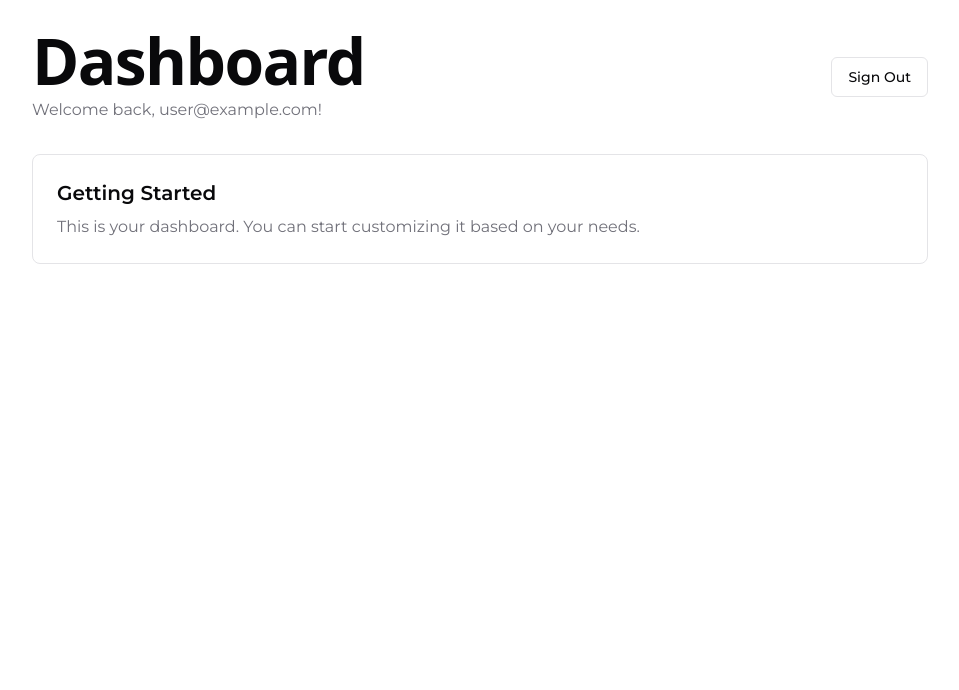
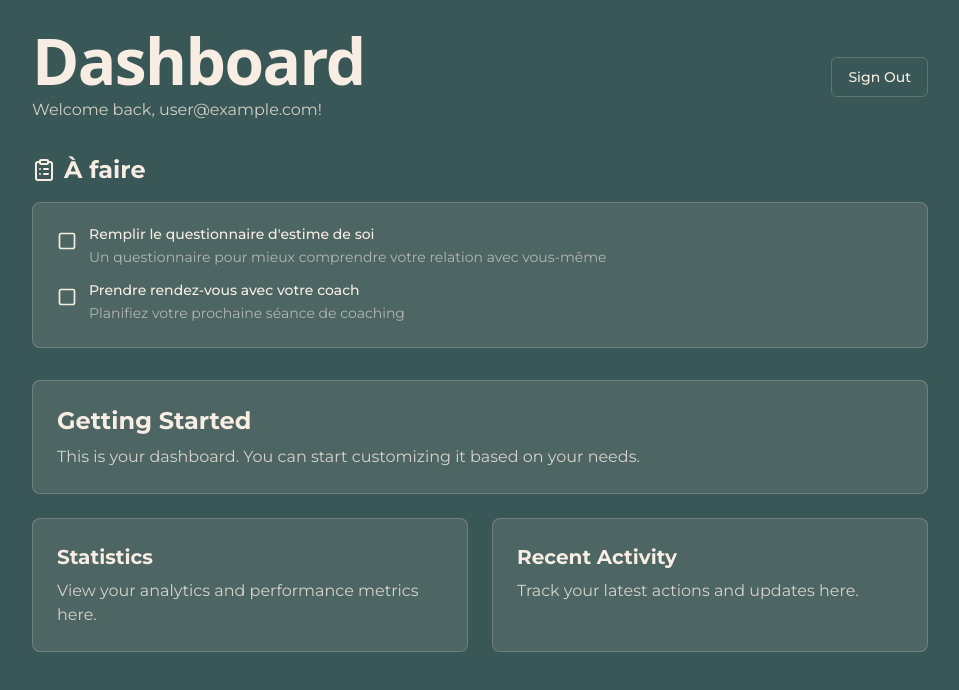
Before and after one commit to numerized/anneyvonnetherapeute, a Next.js app: page /dashboard in a window 1280 px wide. Shown: the top 690 px of the page, without its empty margins (160-1119 px from the left). Built offline with nearby package versions, Linux system fonts and the light colour scheme; no server answers; sample sign-in values are in the browser's storage; what @sanity/demo would draw is missing.

Commit message:
dashboard with TODO

```diff
--- a/app/dashboard/page.tsx
+++ b/app/dashboard/page.tsx
@@ -2,14 +2,20 @@
 
 import { useEffect, useState } from 'react';
 import { useRouter } from 'next/navigation';
-import { getAuth, onAuthStateChanged, User } from 'firebase/auth';
+import { getAuth, signOut, User } from 'firebase/auth';
 import { app } from '@/lib/firebase';
-import { toast } from "sonner";
-import { Button } from "@/components/ui/button";
+import { Button } from '@/components/ui/button';
+import { toast } from 'sonner';
+import { ClipboardList, CheckSquare, Square } from 'lucide-react';
+import Link from 'next/link';
 
 export default function DashboardPage() {
   const [user, setUser] = useState<User | null>(null);
   const [loading, setLoading] = useState(true);
+  const [checkedItems, setCheckedItems] = useState<{ [key: string]: boolean }>({
+    questionnaire: false,
+    appointment: false,
+  });
   const router = useRouter();
 
   useEffect(() => {
@@ -22,7 +28,7 @@ export default function DashboardPage() {
       return;
     }
 
-    const unsubscribe = onAuthStateChanged(auth, (user) => {
+    const unsubscribe = auth.onAuthStateChanged((user) => {
       if (user) {
         setUser(user);
       } else {
@@ -38,22 +44,29 @@ export default function DashboardPage() {
   }, [router]);
 
   const handleSignOut = async () => {
-    const auth = getAuth(app);
     try {
-      await auth.signOut();
+      const auth = getAuth(app);
+      await signOut(auth);
       router.push('/login');
       toast.success('Successfully signed out');
     } catch (error) {
-      console.error('Sign out error:', error);
+      console.error('Error signing out:', error);
       toast.error('Failed to sign out');
     }
   };
 
+  const toggleCheckbox = (id: string) => {
+    setCheckedItems(prev => ({
+      ...prev,
+      [id]: !prev[id]
+    }));
+  };
+
   if (loading) {
     return (
-      <div className="flex min-h-screen items-center justify-center bg-[hsl(var(--background))]">
+      <div className="relative min-h-screen grid place-items-center bg-primary-forest">
         <div className="text-center">
-          <p className="text-[hsl(var(--muted-foreground))]">Loading...</p>
+          <p className="text-primary-cream/80">Loading...</p>
         </div>
       </div>
     );
@@ -64,27 +77,108 @@ export default function DashboardPage() {
   }
 
   return (
-    <div className="min-h-screen bg-[hsl(var(--background))] p-8">
+    <div className="min-h-screen bg-primary-forest p-8">
       <div className="mx-auto max-w-4xl">
         <div className="mb-8 flex items-center justify-between">
           <div>
-            <h1 className="text-3xl font-bold tracking-tight">Dashboard</h1>
-            <p className="mt-2 text-[hsl(var(--muted-foreground))]">
+            <h1 className="text-4xl font-black text-primary-cream tracking-tight">Dashboard</h1>
+            <p className="mt-2 text-primary-cream/80">
               Welcome back, {user.email}!
             </p>
           </div>
-          <Button variant="outline" onClick={handleSignOut}>
+          <Button
+            variant="outline"
+            onClick={handleSignOut}
+            className="border-primary-cream/20 text-primary-cream hover:bg-primary-cream/10 hover:text-primary-coral"
+          >
             Sign Out
           </Button>
         </div>
 
-        {/* Add your dashboard content here */}
+        {/* TODO Section */}
+        <div className="mb-8">
+          <div className="flex items-center gap-2 mb-4">
+            <ClipboardList className="w-6 h-6 text-primary-cream" />
+            <h2 className="text-2xl font-bold text-primary-cream">À faire</h2>
+          </div>
+          <div className="rounded-lg border border-primary-cream/20 bg-primary-cream/10 p-6">
+            <div className="space-y-4">
+              {/* Questionnaire Item */}
+              <div className="flex items-start gap-3">
+                <button
+                  onClick={() => toggleCheckbox('questionnaire')}
+                  className="mt-1 text-primary-cream hover:text-primary-coral transition-colors"
+                >
+                  {checkedItems.questionnaire ? (
+                    <CheckSquare className="w-5 h-5" />
+                  ) : (
+                    <Square className="w-5 h-5" />
+                  )}
+                </button>
+                <div className="grid gap-1.5 leading-none">
+                  <Link
+                    href="/questionnaire"
+                    className="text-sm font-medium leading-none text-primary-cream hover:text-primary-coral transition-colors"
+                  >
+                    Remplir le questionnaire d'estime de soi
+                  </Link>
+                  <p className="text-sm text-primary-cream/60">
+                    Un questionnaire pour mieux comprendre votre relation avec vous-même
+                  </p>
+                </div>
+              </div>
+
+              {/* Appointment Item */}
+              <div className="flex items-start gap-3">
+                <button
+                  onClick={() => toggleCheckbox('appointment')}
+                  className="mt-1 text-primary-cream hover:text-primary-coral transition-colors"
+                >
+                  {checkedItems.appointment ? (
+                    <CheckSquare className="w-5 h-5" />
+                  ) : (
+                    <Square className="w-5 h-5" />
+                  )}
+                </button>
+                <div className="grid gap-1.5 leading-none">
+                  <Link
+                    href="/appointment"
+                    className="text-sm font-medium leading-none text-primary-cream hover:text-primary-coral transition-colors"
+                  >
+                    Prendre rendez-vous avec votre coach
+                  </Link>
+                  <p className="text-sm text-primary-cream/60">
+                    Planifiez votre prochaine séance de coaching
+                  </p>
+                </div>
+              </div>
+            </div>
+          </div>
+        </div>
+
+        {/* Dashboard Cards */}
         <div className="grid gap-6">
-          <div className="rounded-lg border border-[hsl(var(--border))] bg-[hsl(var(--card))] p-6">
-            <h2 className="text-xl font-semibold">Getting Started</h2>
-            <p className="mt-2 text-[hsl(var(--muted-foreground))]">
+          <div className="rounded-lg border border-primary-cream/20 bg-primary-cream/10 p-6">
+            <h2 className="text-2xl font-bold text-primary-cream">Getting Started</h2>
+            <p className="mt-2 text-primary-cream/80">
               This is your dashboard. You can start customizing it based on your needs.
             </p>
+          </div>
+
+          <div className="grid grid-cols-1 md:grid-cols-2 gap-6">
+            <div className="rounded-lg border border-primary-cream/20 bg-primary-cream/10 p-6">
+              <h3 className="text-xl font-bold text-primary-cream">Statistics</h3>
+              <p className="mt-2 text-primary-cream/80">
+                View your analytics and performance metrics here.
+              </p>
+            </div>
+
+            <div className="rounded-lg border border-primary-cream/20 bg-primary-cream/10 p-6">
+              <h3 className="text-xl font-bold text-primary-cream">Recent Activity</h3>
+              <p className="mt-2 text-primary-cream/80">
+                Track your latest actions and updates here.
+              </p>
+            </div>
           </div>
         </div>
       </div>
--- a/app/login/check-email/page.tsx
+++ b/app/login/check-email/page.tsx
@@ -8,31 +8,36 @@ export default function CheckEmailPage() {
   const [email, setEmail] = useState<string | null>(null);
 
   useEffect(() => {
-    setEmail(window.localStorage.getItem('emailForSignIn'));
+    // Get email from localStorage
+    const storedEmail = window.localStorage.getItem('emailForSignIn');
+    setEmail(storedEmail);
   }, []);
 
   return (
-    <div className="flex min-h-screen items-center justify-center bg-[hsl(var(--background))] px-4">
-      <div className="w-full max-w-md space-y-8 text-center">
-        <h2 className="text-3xl font-bold tracking-tight">Check your email</h2>
+    <div className="relative min-h-screen grid place-items-center bg-primary-forest">
+      <div className="w-full max-w-md px-4 space-y-8 text-center">
+        <h2 className="text-4xl font-black text-primary-cream tracking-tight">Check your email</h2>
 
         <div className="space-y-4">
           {email && (
-            <p className="text-[hsl(var(--muted-foreground))]">
-              We've sent a magic link to <span className="font-medium text-[hsl(var(--foreground))]">{email}</span>
+            <p className="text-primary-cream/80">
+              We've sent a magic link to <span className="font-medium text-primary-cream">{email}</span>
             </p>
           )}
 
-          <p className="text-[hsl(var(--muted-foreground))]">
+          <p className="text-primary-cream/80">
             Click the link in the email to sign in to your account.
           </p>
 
-          <div className="pt-4">
-            <p className="text-sm text-[hsl(var(--muted-foreground))]">
+          <div className="mt-8">
+            <p className="text-sm text-primary-cream/80">
               Didn't receive the email?
             </p>
             <Link href="/login">
-              <Button variant="ghost" className="mt-2">
+              <Button
+                variant="ghost"
+                className="mt-2 text-primary-cream hover:text-primary-coral hover:bg-primary-cream/10"
+              >
                 Try again
               </Button>
             </Link>
--- /dev/null
+++ b/components/ui/checkbox.tsx
@@ -0,0 +1,30 @@
+"use client"
+
+import * as React from "react"
+import * as CheckboxPrimitive from "@radix-ui/react-checkbox"
+import { Check } from "lucide-react"
+
+import { cn } from "@/lib/utils"
+
+const Checkbox = React.forwardRef<
+  React.ElementRef<typeof CheckboxPrimitive.Root>,
+  React.ComponentPropsWithoutRef<typeof CheckboxPrimitive.Root>
+>(({ className, ...props }, ref) => (
+  <CheckboxPrimitive.Root
+    ref={ref}
+    className={cn(
+      "peer h-4 w-4 shrink-0 rounded-sm border border-primary ring-offset-background focus-visible:outline-none focus-visible:ring-2 focus-visible:ring-ring focus-visible:ring-offset-2 disabled:cursor-not-allowed disabled:opacity-50 data-[state=checked]:bg-primary data-[state=checked]:text-primary-foreground",
+      className
+    )}
+    {...props}
+  >
+    <CheckboxPrimitive.Indicator
+      className={cn("flex items-center justify-center text-current")}
+    >
+      <Check className="h-4 w-4" />
+    </CheckboxPrimitive.Indicator>
+  </CheckboxPrimitive.Root>
+))
+Checkbox.displayName = CheckboxPrimitive.Root.displayName
+
+export { Checkbox }
--- /dev/null
+++ b/lib/utils.ts
@@ -0,0 +1,6 @@
+import { type ClassValue, clsx } from "clsx"
+import { twMerge } from "tailwind-merge"
+
+export function cn(...inputs: ClassValue[]) {
+  return twMerge(clsx(inputs))
+}
--- a/package.json
+++ b/package.json
@@ -17,6 +17,7 @@
   "dependencies": {
     "@headlessui/react": "^2.2.0",
     "@next/env": "15.1.2",
+    "@radix-ui/react-checkbox": "^1.1.3",
     "@radix-ui/react-slot": "^1.1.1",
     "@sanity/demo": "2.0.0",
     "@sanity/icons": "3.4.0",
@@ -25,14 +26,17 @@
     "@sanity/ui": "2.8.23",
     "@sanity/vision": "3.64.1",
     "@sanity/visual-editing": "^2.10.10",
+    "@sendgrid/mail": "^8.1.4",
     "@tailwindcss/typography": "0.5.15",
     "@vercel/analytics": "^1.4.1",
     "@vercel/speed-insights": "^1.1.0",
     "class-variance-authority": "^0.7.1",
     "classnames": "2.5.1",
+    "clsx": "^2.1.1",
     "date-fns": "4.1.0",
     "dotenv": "^16.4.5",
     "firebase": "^11.1.0",
+    "firebase-admin": "^13.0.2",
     "framer-motion": "^11.15.0",
     "lucide-react": "^0.461.0",
     "next": "^15.1.2",
@@ -47,6 +51,7 @@
     "server-only": "0.0.1",
     "sonner": "^1.7.2",
     "styled-components": "6.1.13",
+    "tailwind-merge": "^2.6.0",
     "tailwindcss-animate": "^1.0.7"
   },
   "devDependencies": {
```
Also changed, not shown: app/auth/verify/page.tsx (+22 -22 lines), app/login/page.tsx (+16 -13 lines), 1 other file (tests, documents, lock files or other folders).
